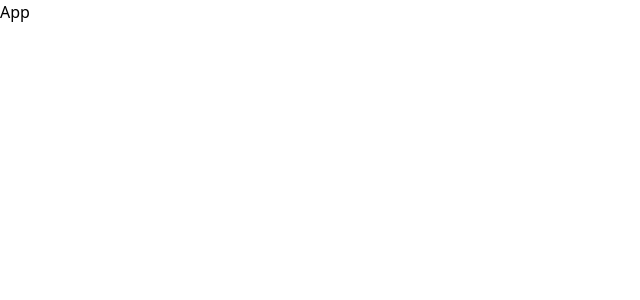
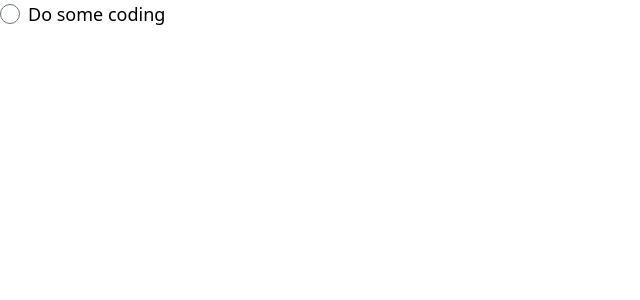
Before and after one commit to bk20dev/todo-app, a React (Create React App) app: page / in a window 1280 px wide. Shown: the top 300 px of the page, without its empty margins (0-640 px from the left). Built offline with nearby package versions, Linux system fonts and the light colour scheme.

Commit message:
Added TodoItem

```diff
--- a/package.json
+++ b/package.json
@@ -4,6 +4,7 @@
   "private": true,
   "dependencies": {
     "@craco/craco": "^6.2.0",
+    "@tailwindcss/forms": "^0.3.3",
     "@testing-library/jest-dom": "^5.11.4",
     "@testing-library/react": "^11.1.0",
     "@testing-library/user-event": "^12.1.10",
--- a/src/components/App.jsx
+++ b/src/components/App.jsx
@@ -1,7 +1,16 @@
+import { useState } from 'react';
+import TodoItem from './TodoItem';
+
 const App = () => {
+  const [checked, setChecked] = useState(false);
+
   return (
     <div>
-      <h1>App</h1>
+      <TodoItem
+        title="Do some coding"
+        done={checked}
+        onToggle={() => setChecked(!checked)}
+      />
     </div>
   );
 };
--- /dev/null
+++ b/src/components/TodoItem.jsx
@@ -0,0 +1,19 @@
+const TodoItem = ({ title, done, onToggle }) => (
+  <label className="flex items-center">
+    <input
+      type="checkbox"
+      className="transition-colors mr-2 w-5 h-5 rounded-full text-yellow-400 focus:ring-yellow-400"
+      checked={done}
+      onChange={onToggle}
+    />
+    <span
+      className={`transition-opacity font-medium text-lg select-none ${
+        done ? 'line-through opacity-50' : ''
+      }`}
+    >
+      {title}
+    </span>
+  </label>
+);
+
+export default TodoItem;
--- a/tailwind.config.js
+++ b/tailwind.config.js
@@ -7,5 +7,5 @@ module.exports = {
   variants: {
     extend: {},
   },
-  plugins: [],
+  plugins: [require('@tailwindcss/forms')],
 };
```
Also changed, not shown: 1 other file (tests, documents, lock files or other folders).
